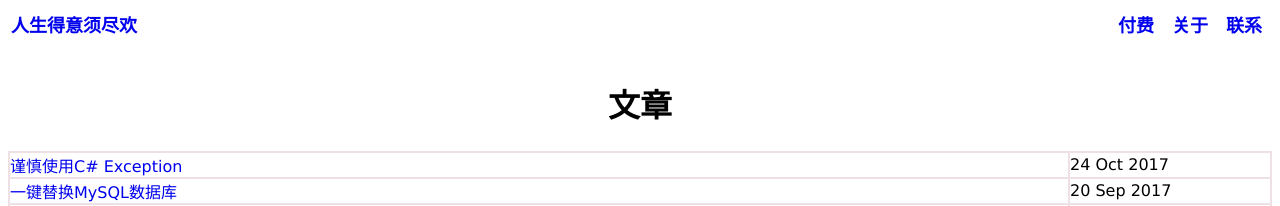
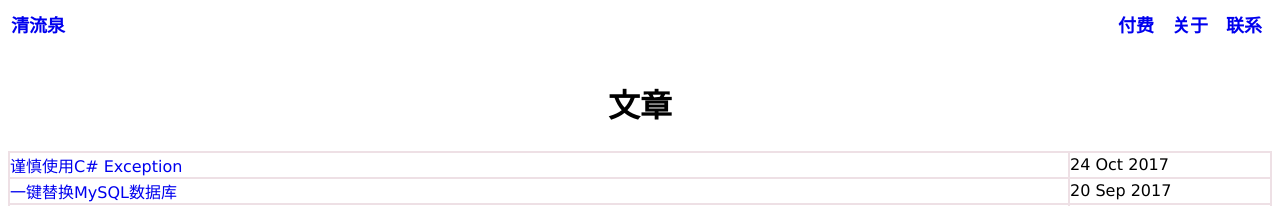
Before and after one commit to yinyongxian/yinyongxian.github.io, a Jekyll site: the page built from index.html, in a window 1280 px wide. Shown: the top 206 px of the page. Built offline with Jekyll 4.4.1, drawn with Linux system fonts in a browser that asks for light colours.

Commit message:
清流泉

```diff
--- a/_layouts/default.html
+++ b/_layouts/default.html
@@ -12,7 +12,7 @@
         <table width="100%">
           <tbody>
             <tr style="font-size: 18px">
-              <th style="text-align: left;" scope="col"><a href="https://yinyongxian.github.io" style="text-decoration: none">人生得意须尽欢</a></th>
+              <th style="text-align: left;" scope="col"><a href="https://yinyongxian.github.io" style="text-decoration: none">清流泉</a></th>
               <th width="50" scope="col"><a href="{{ site.baseurl }}/about/2017-07-29-pay.html" style="text-decoration: none">付费</a></th>
               <th width="50" scope="col"><a href="{{ site.baseurl }}/about/2017-08-05-about.html" style="text-decoration: none">关于</a></th>
               <th width="50" scope="col"><a href="{{ site.baseurl }}/about/2017-08-02-contact.html" style="text-decoration: none">联系</a></th>
```
